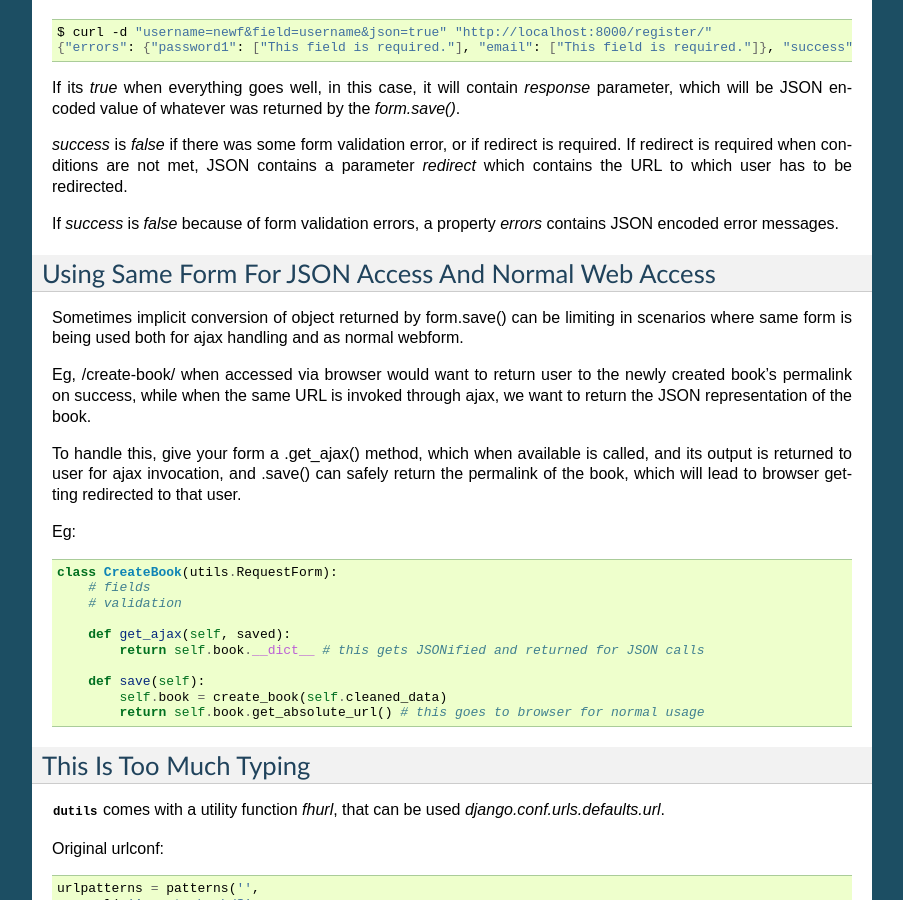
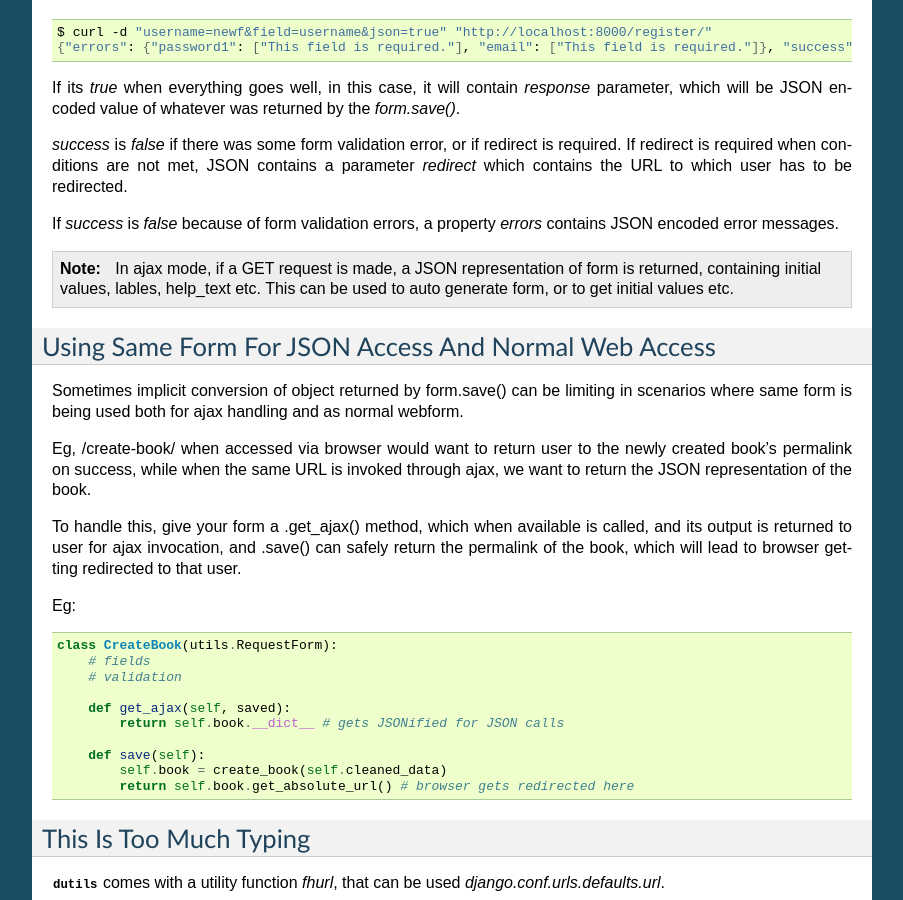
Before and after one commit to amitu/dutils, a Sphinx documentation site: the page built from docs/form_handler.rst, in a window 1280 px wide and 900 px high, scrolled down 3224 px. Shown: the whole window, without its empty margins (198-1101 px from the left). Built offline with Sphinx 7.4.7, drawn with Linux system fonts in a browser that asks for light colours.

Commit message:
returning a JSON representation of form for GET in ajax mode

```diff
--- a/CHANGELOG.rst
+++ b/CHANGELOG.rst
@@ -13,7 +13,9 @@
   contains the redirect url, only meaningful for normal web access. Added a
   lookup for form.get_ajax(), that when present can be used to fix this issue.
   `Read docs
-  <http://packages.python.org/dutils/form_handler.html#doing-ajax>`_.
+  <file:///Users/amitupadhyay/projects/projs/dutils/docs/build/html/form_handler.html#using-same-form-for-json-access-and-normal-web-access>`_.
+* If is_ajax is true for form_handler, a GET request leads to a JSON
+  representation of form.
 
 New in 0.0.7
 ============
--- a/docs/form_handler.rst
+++ b/docs/form_handler.rst
@@ -211,6 +211,12 @@
 If `success` is `false` because of form validation errors, a property `errors`
 contains JSON encoded error messages.
 
+.. note::
+
+    In ajax mode, if a GET request is made, a JSON representation of form is
+    returned, containing initial values, lables, help_text etc. This can be
+    used to auto generate form, or to get initial values etc.
+
 Using Same Form For JSON Access And Normal Web Access
 -----------------------------------------------------
 
@@ -234,11 +240,11 @@
         # validation
 
         def get_ajax(self, saved):
-            return self.book.__dict__ # this gets JSONified and returned for JSON calls
+            return self.book.__dict__ # gets JSONified for JSON calls
 
         def save(self):
             self.book = create_book(self.cleaned_data)
-            return self.book.get_absolute_url() # this goes to browser for normal usage
+            return self.book.get_absolute_url() # browser gets redirected here
 
 This Is Too Much Typing
 -----------------------
```
Also changed, not shown: 1 other file.
